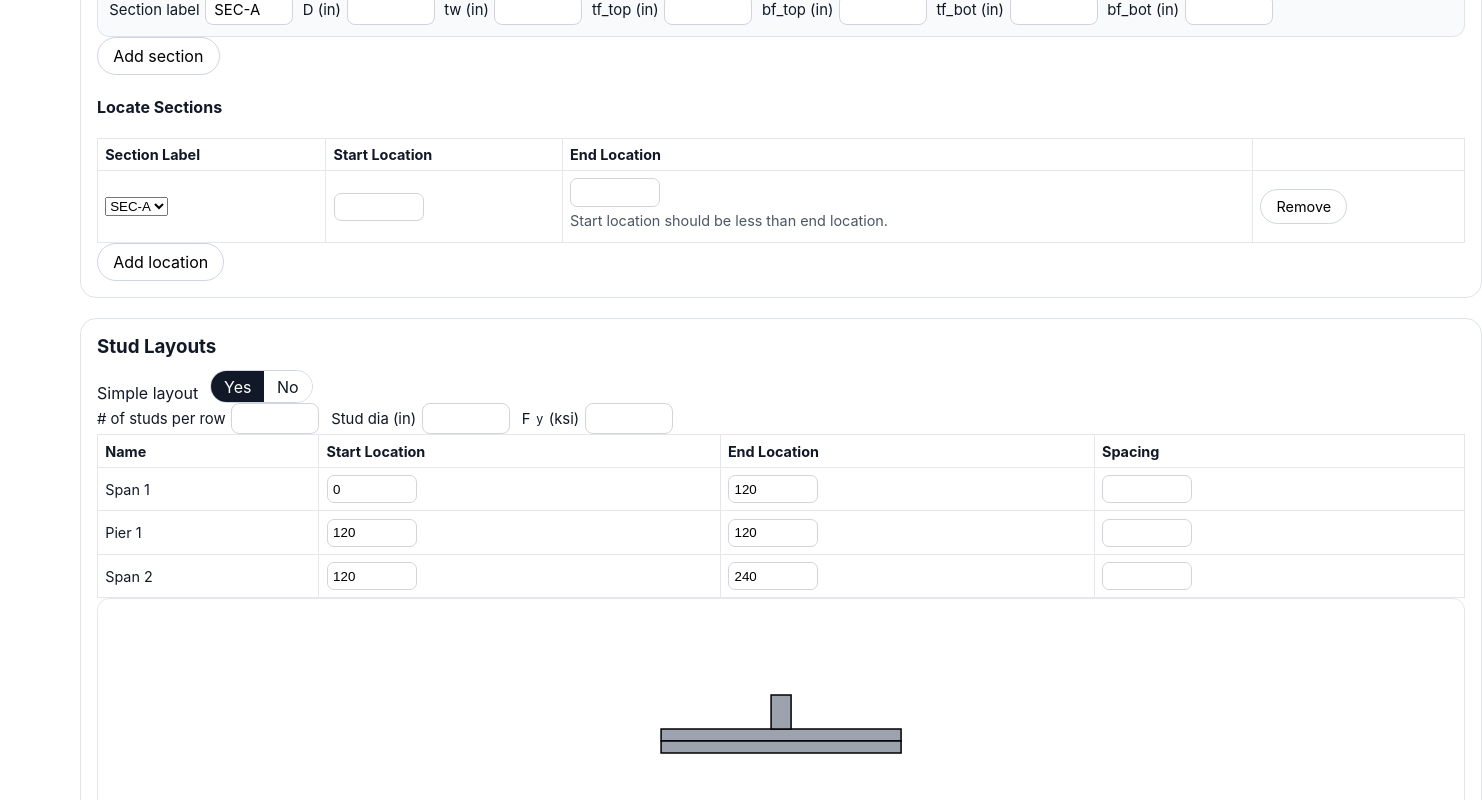
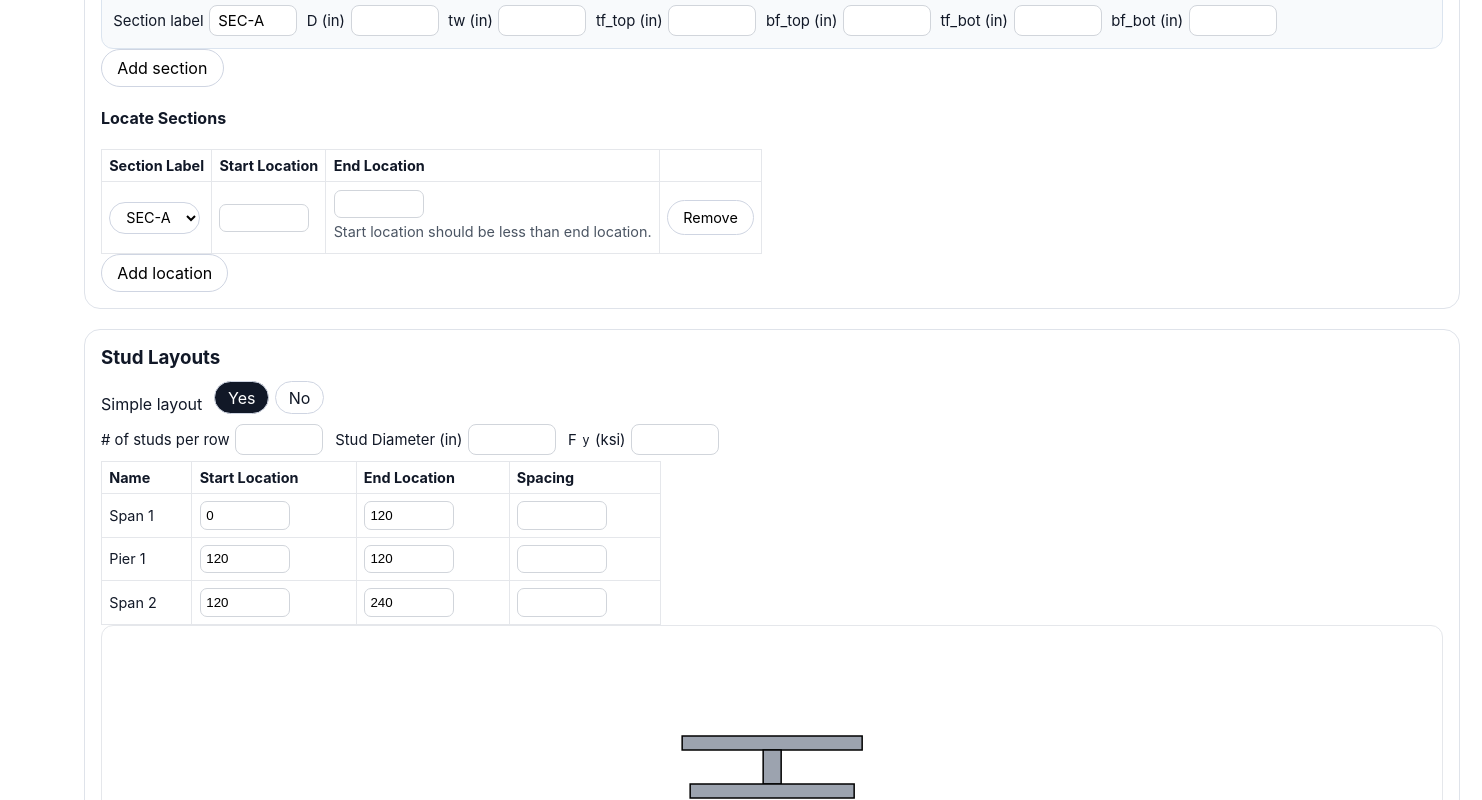
Before and after one commit to parkerallen22/Structural-Engineering-Calculation, a Next.js app: page /calculators/composite-steel-girder-lrfd in a window 1280 px wide. Shown: the part 1600-2400 px from the top of the page, 1482 px wide, since content can reach past the window. Built offline with nearby package versions, Linux system fonts and the light colour scheme.

Commit message:
Refine composite girder input layout and diagram interactions

```diff
--- a/src/app/calculators/composite-steel-girder-lrfd/page.js
+++ b/src/app/calculators/composite-steel-girder-lrfd/page.js
@@ -587,6 +587,13 @@ function NumericInput({ value, onCommit, disabled = false, className = '' }) {
         onCommit(parsed);
         setDraft(toInputValue(parsed));
       }}
+      onKeyDown={(event) => {
+        if (event.key === 'Enter' || event.key === 'Tab') {
+          const parsed = toNullableNumber(draft);
+          onCommit(parsed);
+          setDraft(toInputValue(parsed));
+        }
+      }}
     />
   );
 }
@@ -1249,7 +1256,7 @@ export default function CompositeSteelGirderLrfdPage() {
                     <h4>Locate Sections</h4>
                     {sectionLocateError && <div className={`${styles.callout} ${styles.warning}`}>{sectionLocateError}</div>}
                     <div className={styles.tableWrap}>
-                      <table className={styles.table}>
+                      <table className={`${styles.table} ${styles.compactTable}`}>
                         <thead><tr><th>Section Label</th><th>Start Location</th><th>End Location</th><th /></tr></thead>
                         <tbody>
                           {(project.schedules.sectionLocateSegments || []).map((locationRow) => {
@@ -1260,6 +1267,7 @@ export default function CompositeSteelGirderLrfdPage() {
                             <tr key={locationRow.id}>
                               <td>
                                 <select
+                                  className={`${styles.pillSelect} ${styles.sectionSelect}`}
                                   value={locationRow.labelId}
                                   onChange={(event) =>
                                     updateProject((current) => ({
@@ -1316,7 +1324,7 @@ export default function CompositeSteelGirderLrfdPage() {
 
           <section className={styles.card}>
             <h3 className={styles.sectionTitle}>Stud Layouts</h3>
-            <div className={styles.inlineInputsRow}>
+            <div className={`${styles.inlineInputsRow} ${styles.buttonRowSpacing}`}>
               <span>Simple layout</span>
               <ToggleChoice
                 value={project.schedules.studLayout?.simpleLayout ?? true}
@@ -1338,12 +1346,12 @@ export default function CompositeSteelGirderLrfdPage() {
             {(project.schedules.studLayout?.simpleLayout ?? true) && (
               <div className={styles.inlineInputsRow}>
                 <label className={styles.inlineField}># of studs per row<NumericInput className={styles.smallInput} value={project.schedules.studLayout?.constants?.studsPerRow} onCommit={(value) => updateProject((current) => ({ ...current, schedules: { ...current.schedules, studLayout: { ...current.schedules.studLayout, constants: { ...current.schedules.studLayout.constants, studsPerRow: value } } } }))} /></label>
-                <label className={styles.inlineField}>Stud dia (in)<NumericInput className={styles.smallInput} value={project.schedules.studLayout?.constants?.diameter_in} onCommit={(value) => updateProject((current) => ({ ...current, schedules: { ...current.schedules, studLayout: { ...current.schedules.studLayout, constants: { ...current.schedules.studLayout.constants, diameter_in: value } } } }))} /></label>
+                <label className={styles.inlineField}>Stud Diameter (in)<NumericInput className={styles.smallInput} value={project.schedules.studLayout?.constants?.diameter_in} onCommit={(value) => updateProject((current) => ({ ...current, schedules: { ...current.schedules, studLayout: { ...current.schedules.studLayout, constants: { ...current.schedules.studLayout.constants, diameter_in: value } } } }))} /></label>
                 <label className={styles.inlineField}>F<sub>y</sub> (ksi)<NumericInput className={styles.smallInput} value={project.schedules.studLayout?.constants?.Fy_ksi} onCommit={(value) => updateProject((current) => ({ ...current, schedules: { ...current.schedules, studLayout: { ...current.schedules.studLayout, constants: { ...current.schedules.studLayout.constants, Fy_ksi: value } } } }))} /></label>
               </div>
             )}
 
-            <div className={styles.tableWrap}><table className={styles.table}><thead><tr><th>Name</th><th>Start Location</th><th>End Location</th><th>Spacing</th>{!(project.schedules.studLayout?.simpleLayout ?? true) && <><th># of studs per row</th><th>Stud Diameter (in)</th><th>F<sub>y</sub> (ksi)</th></>}</tr></thead><tbody>
+            <div className={styles.tableWrap}><table className={`${styles.table} ${styles.compactTable}`}><thead><tr><th>Name</th><th>Start Location</th><th>End Location</th><th>Spacing</th>{!(project.schedules.studLayout?.simpleLayout ?? true) && <><th># of studs per row</th><th>Stud Diameter (in)</th><th>F<sub>y</sub> (ksi)</th></>}</tr></thead><tbody>
               {(project.schedules.studLayout?.rows || []).map((row, idx) => (
                 <tr key={row.id}><td>{row.name}</td>
                   <td><NumericInput value={row.startX_ft} onCommit={(value)=>updateProject((current)=>({ ...current, schedules:{...current.schedules, studLayout:{...current.schedules.studLayout, rows: current.schedules.studLayout.rows.map((entry, i)=> i===idx ? {...entry,startX_ft: value}:entry)}}}))} /></td>
@@ -1362,19 +1370,19 @@ export default function CompositeSteelGirderLrfdPage() {
             <PlaceholderSketch title="Stud Layout">
               <svg viewBox="0 0 320 180" width="100%" height="180">
                 <rect width="320" height="180" fill="white" />
-                <rect x="40" y="118" width="240" height="12" fill="#9ca3af" stroke="black" strokeWidth="1.5" />
-                <rect x="150" y="84" width="20" height="34" fill="#9ca3af" stroke="black" strokeWidth="1.5" />
-                <rect x="40" y="130" width="240" height="12" fill="#9ca3af" stroke="black" strokeWidth="1.5" />
+                <rect x="70" y="98" width="180" height="14" fill="#9ca3af" stroke="black" strokeWidth="1.5" />
+                <rect x="151" y="112" width="18" height="34" fill="#9ca3af" stroke="black" strokeWidth="1.5" />
+                <rect x="78" y="146" width="164" height="14" fill="#9ca3af" stroke="black" strokeWidth="1.5" />
                 {(() => {
                   const studCount = Math.max(0, Math.floor(toNumber(project.schedules.studLayout?.constants?.studsPerRow, 0)));
-                  const spacing = studCount <= 1 ? 0 : 180 / (studCount - 1);
+                  const spacing = studCount <= 1 ? 0 : 140 / (studCount - 1);
                   const firstX = 160 - (spacing * (studCount - 1)) / 2;
                   return Array.from({ length: studCount }, (_, idx) => {
                     const x = firstX + idx * spacing;
                     return (
                       <g key={`stud-${idx}`}>
-                        <rect x={x - 3} y="80" width="6" height="30" fill="#374151" />
-                        <rect x={x - 5} y="74" width="10" height="6" fill="#6b7280" />
+                        <rect x={x - 3} y="68" width="6" height="30" fill="#374151" />
+                        <rect x={x - 5} y="62" width="10" height="6" fill="#6b7280" />
                       </g>
                     );
                   });
@@ -1385,7 +1393,7 @@ export default function CompositeSteelGirderLrfdPage() {
 
           <section className={styles.card}>
             <h3 className={styles.sectionTitle}>Diaphragm Location</h3>
-            <div className={styles.inlineInputsRow}>
+            <div className={`${styles.inlineInputsRow} ${styles.buttonRowSpacing}`}>
               <label className={styles.inlineField}>
                 Number of diaphragms
                 <NumericInput
@@ -1407,7 +1415,7 @@ export default function CompositeSteelGirderLrfdPage() {
               <button type="button" className={styles.secondaryButton} onClick={() => updateProject((current) => ({ ...current, schedules: { ...current.schedules, diaphragmLocations: current.schedules.diaphragmLocations.length > 1 ? current.schedules.diaphragmLocations.slice(0, -1) : current.schedules.diaphragmLocations } }))}>Remove</button>
             </div>
             <div className={styles.tableWrap}>
-              <table className={styles.table}><thead><tr><th>Diaphragm</th><th>Location (ft) <span className={styles.infoIcon}>i<span className={styles.tooltipBox}>Distance from Abutment 1</span></span></th></tr></thead><tbody>
+              <table className={`${styles.table} ${styles.compactTable}`}><thead><tr><th>Diaphragm</th><th>Location (ft) <span className={styles.infoIcon}>i<span className={styles.tooltipBox}>Distance from Abutment 1</span></span></th></tr></thead><tbody>
                 {project.schedules.diaphragmLocations.map((row, index) => (
                   <tr key={row.id}>
                     <td>D{index + 1}</td>
@@ -1459,7 +1467,7 @@ export default function CompositeSteelGirderLrfdPage() {
                     );
                   });
 
-                  return [...diaphragmGroups, ...supportGroups];
+                  return [...supportGroups, ...diaphragmGroups];
                 })()}
               </svg>
               <h4 className={styles.diagramLabel}>Structural Steel Plan</h4>
@@ -1482,7 +1490,7 @@ export default function CompositeSteelGirderLrfdPage() {
                   <div className={styles.grid4}>
                     <label className={styles.field}>
                       Bar size (primary)
-                      <select className={styles.toggleButton}
+                      <select className={styles.pillSelect}
                         value={group.primaryBar}
                         onChange={(event) =>
                           updateProject((current) => ({
@@ -1516,7 +1524,7 @@ export default function CompositeSteelGirderLrfdPage() {
                       />
                     </label>
                   </div>
-                  <div className={styles.inlineInputsRow}>
+                  <div className={`${styles.inlineInputsRow} ${styles.buttonRowSpacing}`}>
                     <span>Alternating bars</span>
                     <ToggleChoice
                       value={group.alternating}
@@ -1536,7 +1544,7 @@ export default function CompositeSteelGirderLrfdPage() {
                       <div className={styles.grid4}>
                         <label className={styles.field}>
                           Bar size (secondary)
-                          <select className={styles.toggleButton}
+                          <select className={styles.pillSelect}
                             value={group.secondaryBar || ''}
                             onChange={(event) =>
                               updateProject((current) => ({
@@ -1567,9 +1575,9 @@ export default function CompositeSteelGirderLrfdPage() {
           <section className={styles.card}>
             <h3 className={styles.sectionTitle}>Materials</h3>
             <div className={styles.grid3}>
-              <label className={styles.field}>Steel Fy (ksi)<NumericInput value={project.materials.Fy_ksi} onCommit={(value) => updateProject((current) => ({ ...current, materials: { ...current.materials, Fy_ksi: value } }))} /></label>
-              <label className={styles.field}>Concrete f’c (ksi)<NumericInput value={project.materials.fc_ksi} onCommit={(value) => updateProject((current) => ({ ...current, materials: { ...current.materials, fc_ksi: value } }))} /></label>
-              <label className={styles.field}>Es (ksi)<NumericInput value={project.materials.Es_ksi} onCommit={(value) => updateProject((current) => ({ ...current, materials: { ...current.materials, Es_ksi: value } }))} /></label>
+              <label className={styles.field}>Steel F<sub>y</sub> (ksi)<NumericInput value={project.materials.Fy_ksi} onCommit={(value) => updateProject((current) => ({ ...current, materials: { ...current.materials, Fy_ksi: value } }))} /></label>
+              <label className={styles.field}>Concrete f'<sub>c</sub> (ksi)<NumericInput value={project.materials.fc_ksi} onCommit={(value) => updateProject((current) => ({ ...current, materials: { ...current.materials, fc_ksi: value } }))} /></label>
+              <label className={styles.field}>E<sub>s</sub> (ksi)<NumericInput value={project.materials.Es_ksi} onCommit={(value) => updateProject((current) => ({ ...current, materials: { ...current.materials, Es_ksi: value } }))} /></label>
             </div>
           </section>
 
@@ -1589,7 +1597,7 @@ export default function CompositeSteelGirderLrfdPage() {
             <h3 className={styles.sectionTitle}>Live Loads from STAAD</h3>
             <p className={styles.muted}>Enter undistributed and unfactored moments and shears. At Piers, the maximum -M shall be entered and near midspans, the maximum +M shall be entered.</p>
             <div className={styles.tableWrap}>
-              <table className={styles.table}>
+              <table className={`${styles.table} ${styles.narrowTable}`}>
                 <thead>
                   <tr>
                     <th>Location</th>
@@ -1606,6 +1614,7 @@ export default function CompositeSteelGirderLrfdPage() {
                         {location.type === 'span' ? (
                           <div className={styles.xGlobalInputCell}>
                             <NumericInput
+                              className={styles.narrowXInput}
                               value={location.x_global_ft}
                               onCommit={(value) =>
                                 updateProject((current) => {
@@ -1616,7 +1625,7 @@ export default function CompositeSteelGirderLrfdPage() {
                               }
                               disabled={project.geometry.spanPoints[location.spanIndex]?.momentAtMid}
                             />
-                            <div className={styles.inlineInputsRow}>
+                            <div className={styles.compactToggleRow}>
                               <span>midspan</span>
                               <ToggleChoice
                                 value={Boolean(project.geometry.spanPoints[location.spanIndex]?.momentAtMid)}
--- a/src/app/calculators/composite-steel-girder-lrfd/page.module.css
+++ b/src/app/calculators/composite-steel-girder-lrfd/page.module.css
@@ -1,6 +1,7 @@
 .page {
   display: grid;
   gap: 1.25rem;
+  padding-inline: 0.25rem;
 }
 
 .header {
@@ -90,12 +91,12 @@
 .grid3,
 .grid4 {
   display: grid;
-  gap: 0.8rem;
+  gap: 0.55rem;
 }
 
-.grid2 { grid-template-columns: repeat(auto-fit, minmax(210px, 1fr)); }
-.grid3 { grid-template-columns: repeat(auto-fit, minmax(180px, 1fr)); }
-.grid4 { grid-template-columns: repeat(auto-fit, minmax(150px, 1fr)); }
+.grid2 { grid-template-columns: repeat(auto-fit, minmax(180px, max-content)); }
+.grid3 { grid-template-columns: repeat(auto-fit, minmax(165px, max-content)); }
+.grid4 { grid-template-columns: repeat(auto-fit, minmax(145px, max-content)); }
 
 .field {
   display: grid;
@@ -127,16 +128,16 @@
 
 .toggleButtonGroup {
   display: inline-flex;
-  border: 1px solid #cfd5e2;
-  border-radius: 999px;
-  overflow: hidden;
+  gap: 0.35rem;
 }
 
 .toggleButton {
-  border: 0;
+  border: 1px solid #cfd5e2;
+  border-radius: 999px;
   background: #fff;
   color: #111827;
   padding: 0.35rem 0.8rem;
+  min-width: 48px;
   font: inherit;
   cursor: pointer;
 }
@@ -151,7 +152,7 @@
 }
 
 .table {
-  width: 100%;
+  width: auto;
   border-collapse: collapse;
   font-size: 0.9rem;
 }
@@ -171,16 +172,6 @@
   padding: 0.35rem;
 }
 
-
-.xGlobalInputCell {
-  display: flex;
-  align-items: center;
-  gap: 0.5rem;
-}
-
-.xGlobalInputCell label {
-  font-size: 0.85rem;
-}
 .callout {
   border: 1px solid #c7d2fe;
   background: #eef2ff;
@@ -256,6 +247,7 @@
   gap: 0.75rem;
   flex-wrap: wrap;
   align-items: flex-end;
+  margin-bottom: 0.35rem;
 }
 
 .inlineField {
@@ -277,6 +269,50 @@
 
 .smallInput {
   width: 84px;
+}
+
+.compactTable {
+  width: auto;
+  min-width: 560px;
+}
+
+.narrowTable {
+  width: auto;
+  min-width: 900px;
+}
+
+.narrowXInput {
+  width: 64px;
+}
+
+.xGlobalInputCell {
+  display: grid;
+  gap: 0.3rem;
+  align-items: start;
+}
+
+.compactToggleRow {
+  display: inline-flex;
+  align-items: center;
+  gap: 0.35rem;
+}
+
+.pillSelect {
+  border: 1px solid #cfd5e2;
+  border-radius: 999px;
+  padding: 0.35rem 0.75rem;
+  font: inherit;
+  background: #fff;
+  min-width: 0;
+  width: fit-content;
+}
+
+.sectionSelect {
+  min-width: 88px;
+}
+
+.buttonRowSpacing {
+  margin-bottom: 0.6rem;
 }
 
 .infoIcon {
```
